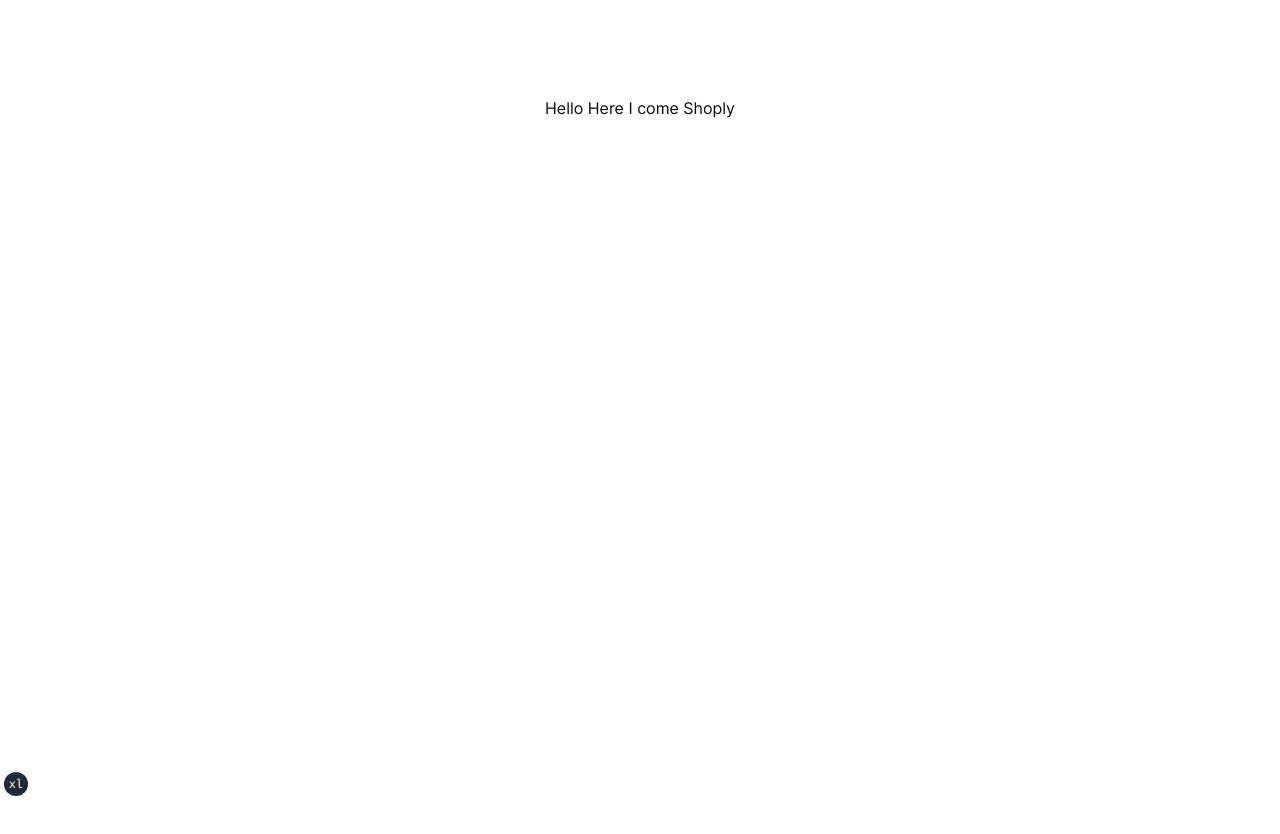
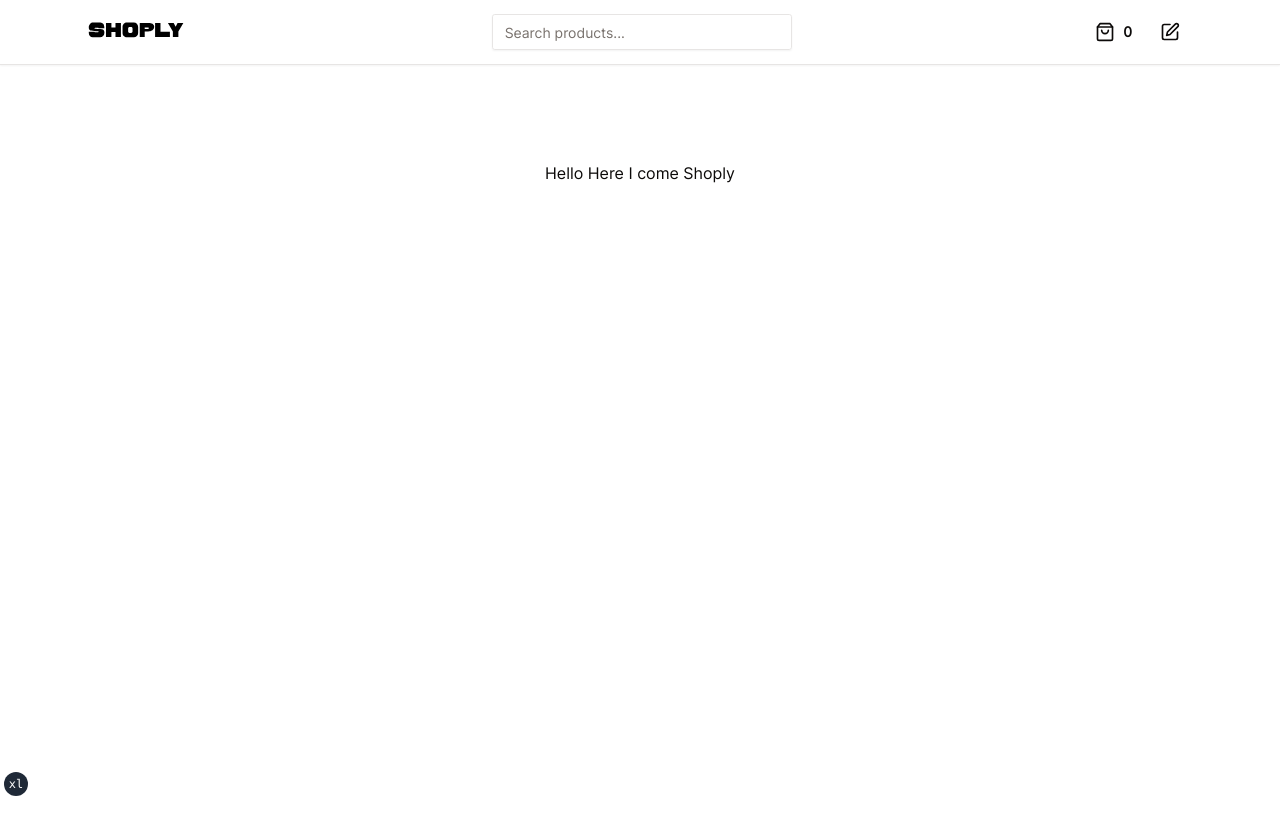
Before and after one commit to almondkiruthu/shoply, a Next.js app: page / in a window 1280 px wide. Shown: the top 834 px of the page. Before the commit the page ends 800 px from the top, so only its background shows below. Built offline with nearby package versions, Linux system fonts and the light colour scheme.

Commit message:
chore: create site header

```diff
--- a/app/layout.tsx
+++ b/app/layout.tsx
@@ -3,6 +3,7 @@
 import localFont from 'next/font/local';
 import { cn } from '@/lib/utils';
 import Providers from '@/components/providers';
+import SiteHeader from '@/components/site-header';
 
 const fontRegularSans = localFont({
   src: '../assets/fonts/Inter-Regular.ttf',
@@ -40,7 +41,7 @@
       >
         <Providers>
           <div className="relative flex min-h-screen flex-col">
-            {/* TODO: Create SiteHeader */}
+            <SiteHeader />
             {/* TODO:Create SiteBlobs */}
             <div className="flex-1">{children}</div>
             {/* TODO: Create SiteFooter  */}
--- a/components/icons.tsx
+++ b/components/icons.tsx
@@ -16,6 +16,7 @@
   MoreHorizontal,
   Plus,
   Settings,
+  ShoppingBag,
   User,
   X,
   XCircle,
@@ -24,7 +25,7 @@
 export type Icon = LucideIcon;
 
 export const Icons = {
-  logo: Command,
+  shoppingBag: ShoppingBag,
   close: X,
   closeIcon: XCircle,
   menu: Menu,
@@ -67,14 +68,14 @@
       fill="none"
       xmlns="http://www.w3.org/2000/svg"
     >
-      <rect width="112" height="40" fill="white" fill-opacity="0.01" />
-      <g clip-path="url(#clip0_329_8882)">
+      <rect width="112" height="40" fill="white" fillOpacity="0.01" />
+      <g clipPath="url(#clip0_329_8882)">
         <rect
           width="96"
           height="30"
           transform="translate(0 5)"
           fill="white"
-          fill-opacity="0.01"
+          fillOpacity="0.01"
         />
         <path
           d="M6.86 16.66C6.86 16.66 8.6 16.78 10.76 16.92C11.74 17 12.82 17.08 13.86 17.16C15.26 17.28 16.36 18.46 16.36 19.88V21.02C16.36 23.38 14.44 25.3 12.06 25.3H4.74C2.38 25.3 0.8 23.38 0.8 21.02V19.72H6.58C6.58 19.72 6.5 20.24 7.44 20.24H10.08C10.68 20.24 10.84 19.36 10.28 19.26C10.28 19.26 8.5 19.12 6.38 18.92C5.34 18.82 4.22 18.72 3.22 18.6C1.84 18.44 0.78 17.28 0.8 15.9V14.92C0.78 13.78 1.24 12.68 2.04 11.88C2.86 11.08 3.94 10.62 5.08 10.62H11.36C13.82 10.76 16.36 11.1 16.36 16.2H10.58C10.58 16.2 10.64 15.7 9.7 15.7H7.06C6.46 15.7 6.3 16.56 6.86 16.66ZM27.488 11H32.928V25.02H27.488V20.02H23.408V25.02H17.968V11H23.408V15.44H27.488V11ZM45.85 10.6C48.21 10.6 50.15 12.52 50.15 14.9V21.02C50.15 23.38 48.21 25.32 45.85 25.32H38.85C37.71 25.32 36.61 24.86 35.79 24.06C34.99 23.24 34.53 22.16 34.55 21.02V14.9C34.53 13.76 34.99 12.66 35.79 11.86C36.61 11.06 37.69 10.6 38.85 10.6H45.85ZM44.53 19.46V16.46C44.53 15.68 43.89 15.04 43.11 15.04H41.57C40.79 15.04 40.15 15.68 40.15 16.46V19.46C40.15 20.24 40.79 20.88 41.57 20.88H43.11C43.89 20.88 44.53 20.24 44.53 19.46ZM60.817 11.02C63.557 11.02 66.197 12.1 66.197 14.74C66.197 19.86 59.217 19.46 59.217 19.46H56.717V25H51.757V11.02H60.817ZM60.557 16.74C60.757 16.56 60.817 16.26 60.717 16.02C60.597 15.76 60.357 15.6 60.097 15.6H56.717V16.94H60.097C60.257 16.94 60.437 16.88 60.557 16.74ZM72.4891 19.64H81.9091V25.04H67.0891V11H72.4891V19.64ZM89.5558 11H95.3558L90.3758 19.48V25H84.8758V19.48L79.9158 11H85.6958L87.6358 14.7L89.5558 11Z"
--- /dev/null
+++ b/components/main-nav.tsx
@@ -0,0 +1,12 @@
+import Link from 'next/link';
+import { Icons } from './icons';
+
+export function MainNav() {
+  return (
+    <div className="flex gap-6 md:gap-10">
+      <Link href="/" className="flex items-center">
+        <Icons.mainLogo className="h-7 w-7" />
+      </Link>
+    </div>
+  );
+}
--- a/components/providers.tsx
+++ b/components/providers.tsx
@@ -1,4 +1,3 @@
-import { ThemeProvider } from '@/components/theme-provider';
 import { Toaster } from '@/components/ui/toaster';
 import { TailwindIndicator } from './tailwind-indicator';
 
@@ -8,16 +7,11 @@
 
 const Providers = ({ children }: ProvidersProps) => {
   return (
-    <ThemeProvider
-      attribute="class"
-      defaultTheme="system"
-      enableSystem
-      disableTransitionOnChange
-    >
+    <>
       <Toaster />
       {children}
       <TailwindIndicator />
-    </ThemeProvider>
+    </>
   );
 };
 
--- /dev/null
+++ b/components/site-header.tsx
@@ -0,0 +1,50 @@
+import { MainNav } from '@/components/main-nav';
+import { Input } from '@/components/ui/input';
+import Link from 'next/link';
+import { Button } from '@/components/ui/button';
+import { Icons } from '@/components/icons';
+import { Edit } from 'lucide-react';
+
+const SiteHeader = () => {
+  return (
+    <header
+      className="sticky top-0 w-full z-40 border-b bg-background/95 backdrop-blur
+  supports-[backdrop-filter]:bg-background/60 shadow-sm"
+    >
+      <div
+        className="mx-auto flex h-16 max-w-6xl items-center justify-between
+        space-x-4 px-6 sm:space-x-0"
+      >
+        <MainNav />
+        <form className="hidden items-center lg:inline-flex">
+          <Input
+            id="search"
+            type="search"
+            name="search"
+            autoComplete="off"
+            placeholder="Search products..."
+            className="h-9 lg:w-[300px]"
+          />
+        </form>
+        <div className="flex items-center space-x-1">
+          <Link href="/cart">
+            <Button size="sm" variant="ghost">
+              <Icons.shoppingBag className="h-5 w-5" />
+              <span className="ml-2 text-sm font-bold">0</span>
+              <span className="sr-only">Cart</span>
+            </Button>
+          </Link>
+          {process.env.NODE_ENV === 'development' && (
+            <Link href="/studio">
+              <Button size="sm" variant="ghost">
+                <Edit className="h-5 w-5 " />
+              </Button>
+            </Link>
+          )}
+        </div>
+      </div>
+    </header>
+  );
+};
+
+export default SiteHeader;
--- /dev/null
+++ b/components/ui/button.tsx
@@ -0,0 +1,57 @@
+import * as React from "react"
+import { Slot } from "@radix-ui/react-slot"
+import { cva, type VariantProps } from "class-variance-authority"
+
+import { cn } from "@/lib/utils"
+
+const buttonVariants = cva(
+  "inline-flex items-center justify-center whitespace-nowrap rounded-md text-sm font-medium transition-colors focus-visible:outline-none focus-visible:ring-1 focus-visible:ring-ring disabled:pointer-events-none disabled:opacity-50",
+  {
+    variants: {
+      variant: {
+        default:
+          "bg-primary text-primary-foreground shadow hover:bg-primary/90",
+        destructive:
+          "bg-destructive text-destructive-foreground shadow-sm hover:bg-destructive/90",
+        outline:
+          "border border-input bg-background shadow-sm hover:bg-accent hover:text-accent-foreground",
+        secondary:
+          "bg-secondary text-secondary-foreground shadow-sm hover:bg-secondary/80",
+        ghost: "hover:bg-accent hover:text-accent-foreground",
+        link: "text-primary underline-offset-4 hover:underline",
+      },
+      size: {
+        default: "h-9 px-4 py-2",
+        sm: "h-8 rounded-md px-3 text-xs",
+        lg: "h-10 rounded-md px-8",
+        icon: "h-9 w-9",
+      },
+    },
+    defaultVariants: {
+      variant: "default",
+      size: "default",
+    },
+  }
+)
+
+export interface ButtonProps
+  extends React.ButtonHTMLAttributes<HTMLButtonElement>,
+    VariantProps<typeof buttonVariants> {
+  asChild?: boolean
+}
+
+const Button = React.forwardRef<HTMLButtonElement, ButtonProps>(
+  ({ className, variant, size, asChild = false, ...props }, ref) => {
+    const Comp = asChild ? Slot : "button"
+    return (
+      <Comp
+        className={cn(buttonVariants({ variant, size, className }))}
+        ref={ref}
+        {...props}
+      />
+    )
+  }
+)
+Button.displayName = "Button"
+
+export { Button, buttonVariants }
--- /dev/null
+++ b/components/ui/input.tsx
@@ -0,0 +1,25 @@
+import * as React from "react"
+
+import { cn } from "@/lib/utils"
+
+export interface InputProps
+  extends React.InputHTMLAttributes<HTMLInputElement> {}
+
+const Input = React.forwardRef<HTMLInputElement, InputProps>(
+  ({ className, type, ...props }, ref) => {
+    return (
+      <input
+        type={type}
+        className={cn(
+          "flex h-9 w-full rounded-md border border-input bg-transparent px-3 py-1 text-sm shadow-sm transition-colors file:border-0 file:bg-transparent file:text-sm file:font-medium placeholder:text-muted-foreground focus-visible:outline-none focus-visible:ring-1 focus-visible:ring-ring disabled:cursor-not-allowed disabled:opacity-50",
+          className
+        )}
+        ref={ref}
+        {...props}
+      />
+    )
+  }
+)
+Input.displayName = "Input"
+
+export { Input }
--- a/package.json
+++ b/package.json
@@ -11,6 +11,7 @@
   },
   "dependencies": {
     "@radix-ui/react-icons": "^1.3.0",
+    "@radix-ui/react-slot": "^1.0.2",
     "@radix-ui/react-toast": "^1.1.5",
     "@sanity/image-url": "^1.0.2",
     "@sanity/vision": "3",
@@ -20,7 +21,6 @@
     "lucide-react": "^0.303.0",
     "next": "14.0.4",
     "next-sanity": "^7.0.5",
-    "next-themes": "^0.2.1",
     "react": "^18",
     "react-dom": "^18",
     "sanity": "3",
```
Also changed, not shown: 1 other file (tests, documents, lock files or other folders).
